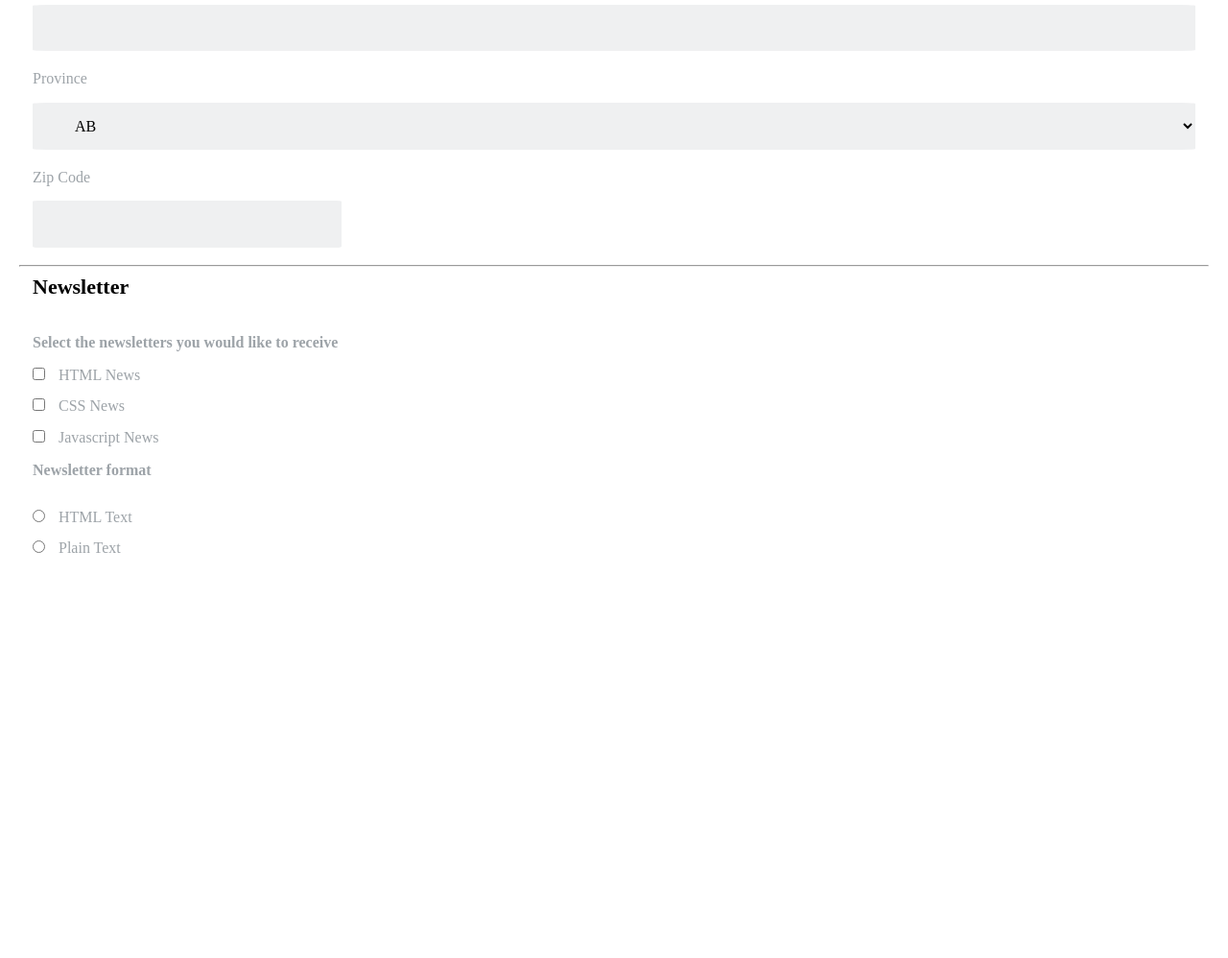
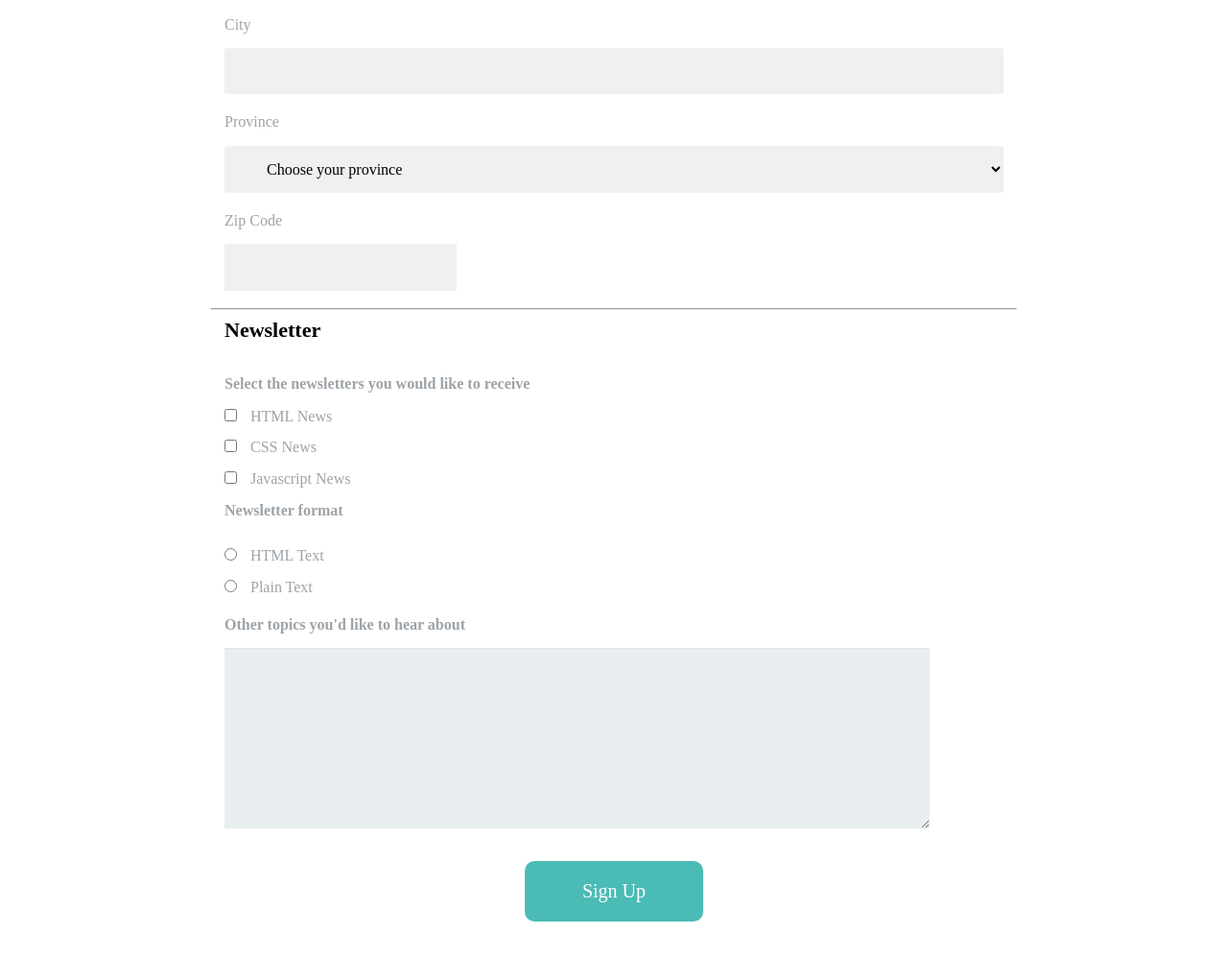
Before and after one commit to shmohsen2132/TechDegree-Project-3, a plain HTML site: page index.html in a window 1280 px wide. Shown: the part 720-1718 px from the top of the page at 96% size. Before the commit the page ends 1315 px from the top, so only its background shows below. Drawn offline with Linux system fonts and the light colour scheme.

Commit message:
Project Completed

```diff
--- a/css/style.css
+++ b/css/style.css
@@ -9,7 +9,6 @@ body {
 .title {
     padding: 20px 60px;
     background-color: #2d3945;
-    margin-bottom: 25px;
 }
 
 
@@ -28,9 +27,16 @@ body {
     color: #2d3945;
 }
 
-p {
+p{
     color: #9da3a8;
     font-weight: bold;
+}
+
+.form-paragraph {
+    color: #9da3a8;
+    font-weight: bold;
+    margin-bottom: 15px;
+    margin-top: 15px;
 }
 
 .line1 {
@@ -79,6 +85,10 @@ input[type="radio"]:not(:first-of-type) {
     margin-top: 15px;
 }
 
+input[type="radio"]:last-of-type {
+    margin-bottom: 25px;
+}
+
 .checkbox-label,
 .radio-label {
     margin-left: 10px;
@@ -103,3 +113,41 @@ select {
     border: none;
     border-radius: 2%;
 }
+
+textarea {
+  background: rgba(255,255,255,0.1);
+  border: none;
+  font-size: 16px;
+  height: auto;
+  margin-top: 15px;
+  outline: 0;
+  width: 90%;
+  background-color: #e8eeef;
+  color: #8a97a0;
+  box-shadow: 0 1px 0 rgba(0,0,0,0.03) inset;
+  margin-bottom: 30px;
+}
+
+.submit-button {
+    padding: 20px 60px;
+    display: flex;
+    justify-content: center;
+    margin: auto;
+    border: none;
+    border-radius: 10px;
+    background-color: #4abbb5;
+    color: white;
+    font-size: 20px;
+}
+
+.submit-button:hover {
+    opacity: 0.75;
+    cursor: pointer;
+
+}
+
+@media screen and (min-width: 768px){
+    main {
+        padding: 50px 200px;
+    }
+}
--- a/index.html
+++ b/index.html
@@ -15,21 +15,22 @@
             <h1 class="main-heading">The Code Review</h1>
         </div>
 
+    </header>
+
+    <main>
         <div class="promo">
             <h2 class="promo-title">
                 Signup for our newsletter
             </h2>
             <p class="promo-paragraph">Get the latest news on how your code is doing right in your inbox</p>
         </div>
-    </header>
 
-    <hr class="line1">
-    <hr class="line2">
-    <main>
+        <hr class="line1">
+        <hr class="line2">
 
         <div class="contact-info">
 
-            <form action="">
+            <form action="index.html">
                 <fieldset>
                     <legend class="contact-main-title">Contact Information</legend>
 
@@ -60,20 +61,18 @@
 
                     <div class="form-container">
                         <label for="province">Province</label>
-                        <select name="province" id="province" aria-placeholder="Choose State">
-                            <option value="alberta">AB</option>
-                            <option value="british-columbia">BC</option>
-                            <option value="ontario">ON</option>
-                            <option value="quebec">QC</option>
-                            <option value="newfoundland-and-labrador">NL</option>
-                            <option value="new-brunswick">NB</option>
-                            <option value="nova-scotia">NS</option>
-                            <option value="prince-edward-island">PE</option>
-                            <option value="saskatchewan">SK</option>
-                            <option value="yukon">YK</option>
-                            <option value="manitoba">MN</option>
-                            <option value="northwest-territories">NT</option>
-                            <option value="nunavut">NU</option>
+                        <select name="province" id="province">
+                            <option>Choose your province</option>
+                            <option value="alberta">Alberta</option>
+                            <option value="british-columbia">British Columbia</option>
+                            <option value="manitoba">Manitoba</option>
+                            <option value="new-brunswick">New Brunswick</option>
+                            <option value="newfoundland-and-labrador">Newfoundland and Labrador</option>
+                            <option value="nova-scotia">Nova Scotia</option>
+                            <option value="ontario">Ontario</option>
+                            <option value="prince-edward-island">Prince Edward Island</option>
+                            <option value="quebec">Quebec</option>
+                            <option value="saskatchewan">Saskatchewan</option>
                         </select>
                     </div>
 
@@ -88,7 +87,7 @@
 
                 <fieldset>
                     <legend>Newsletter</legend>
-                    <p>Select the newsletters you would like to receive</p>
+                    <p class="form-paragraph">Select the newsletters you would like to receive</p>
                     <input type="checkbox" name="html" id="html">
                     <label for="html" class="checkbox-label">HTML News</label>
                     <br>
@@ -98,14 +97,19 @@
                     <input type="checkbox" name="javascript" id="javascript">
                     <label for="javascript" class="checkbox-label">Javascript News</label>
 
-                    <p>Newsletter format</p>
+                    <p class="form-paragraph">Newsletter format</p>
                     <input type="radio" id="html-text" name="format">
                     <label for="html-text" class="radio-label">HTML Text</label>
                     <br>
                     <input type="radio" id="plain-text" name="format">
                     <label for="plain-text" class="radio-label">Plain Text</label>
                     <br>
+
+                    <label for="topics" class="form-paragraph">Other topics you'd like to hear about</label>
+                    <textarea name="topics" id="topics" cols="30" rows="10"></textarea>
+                    <button type="submit" class="submit-button">Sign Up</button>
                 </fieldset>
+
             </form>
 
         </div>
```
Also changed, not shown: 1 other file.
